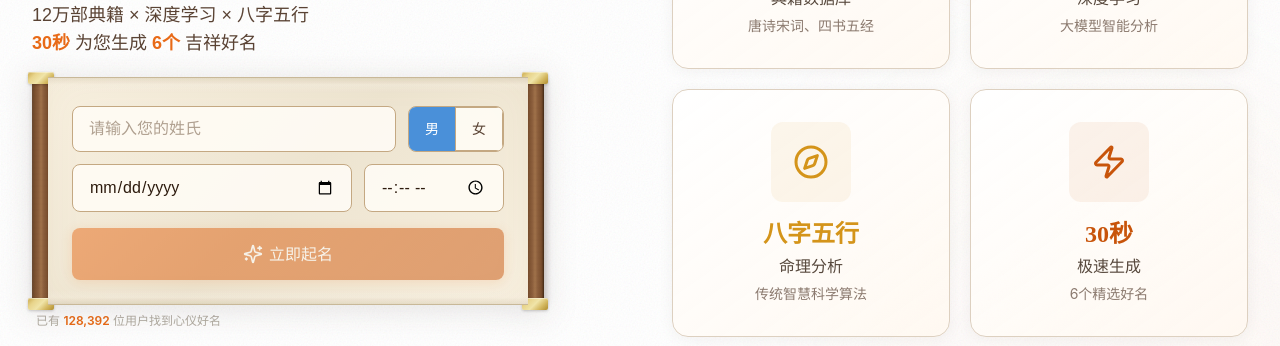
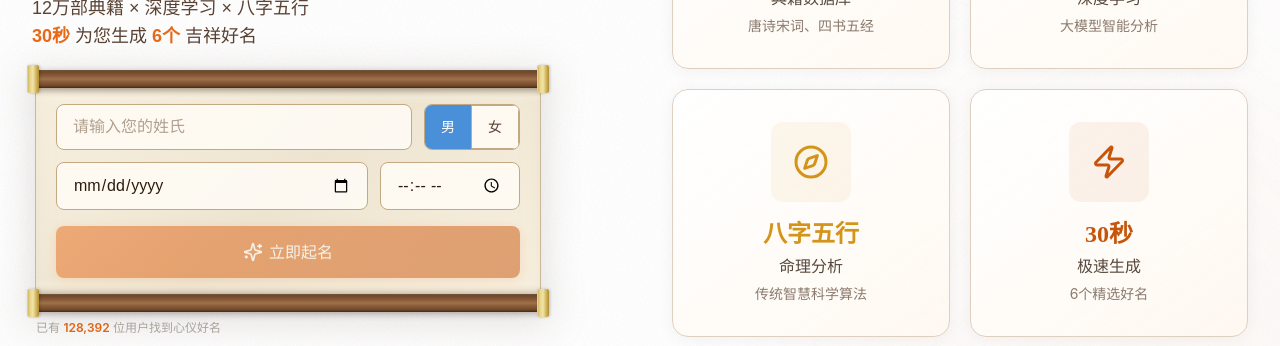
Before and after one commit to longtail2026/seekname, a Next.js app: page / in a window 1280 px wide. Shown: the part 323-669 px from the top of the page. Built offline with nearby package versions, Linux system fonts and the light colour scheme; no server answers.

Commit message:
fix: 卷轴改为上下轴杆+宣纸悬挂结构，宣纸不超过轴杆净高

```diff
--- a/src/app/globals.css
+++ b/src/app/globals.css
@@ -550,64 +550,59 @@ html {
 
 /* ═══════════════════════════════════════════
    古风卷轴画卷 - 起名表单专用
+   布局：轴杆在上，宣纸悬挂在下
    ═══════════════════════════════════════════ */
 
 .scroll-painting {
   position: relative;
   display: flex;
-  align-items: stretch;
-  filter: drop-shadow(0 4px 16px rgba(44, 24, 16, 0.12));
+  flex-direction: column;
+  align-items: center;
+  filter: drop-shadow(0 6px 20px rgba(44, 24, 16, 0.15));
 }
 
-/* 卷轴轴杆 - 左右两侧（必须先定义，让宣纸覆盖在轴杆上） */
+/* ─── 轴杆（水平方向，宽卷轴） ─── */
 .scroll-rod {
-  width: 18px;
-  min-height: 100%;
+  width: 100%;
+  height: 18px;
   flex-shrink: 0;
   position: relative;
-  border-radius: 2px;
-  /* 木纹渐变 */
+  border-radius: 3px;
+  /* 木纹渐变 - 圆柱立体感 */
   background:
     repeating-linear-gradient(180deg,
       transparent 0px,
-      rgba(0,0,0,0.02) 1px,
+      rgba(0,0,0,0.015) 1px,
       transparent 2px,
-      transparent 6px
+      transparent 5px
     ),
-    linear-gradient(90deg,
+    linear-gradient(180deg,
       #5D3A1F 0%,
-      #7A4F2E 15%,
+      #7A4F2E 18%,
       #8B5E3C 35%,
       #A0724A 50%,
       #8B5E3C 65%,
-      #7A4F2E 85%,
+      #7A4F2E 82%,
       #5D3A1F 100%
     );
   box-shadow:
-    2px 0 6px rgba(44, 24, 16, 0.25),
-    inset -1px 0 2px rgba(0,0,0,0.3),
-    inset 1px 0 2px rgba(255,255,255,0.1);
+    0 2px 6px rgba(44, 24, 16, 0.3),
+    inset 0 -1px 2px rgba(0,0,0,0.3),
+    inset 0 1px 2px rgba(255,255,255,0.15);
 }
 
-.scroll-rod-right {
-  box-shadow:
-    -2px 0 6px rgba(44, 24, 16, 0.25),
-    inset 1px 0 2px rgba(0,0,0,0.3),
-    inset -1px 0 2px rgba(255,255,255,0.1);
-}
-
-/* 轴杆顶部装饰头（金属帽） */
+/* 轴杆两端装饰头（金属帽） - 左右两侧 */
 .scroll-rod::before,
 .scroll-rod::after {
   content: '';
   position: absolute;
-  left: 50%;
-  transform: translateX(-50%);
-  width: 26px;
-  height: 12px;
+  top: 50%;
+  transform: translateY(-50%);
+  width: 12px;
+  height: 28px;
   border-radius: 2px;
   background:
-    linear-gradient(135deg,
+    linear-gradient(90deg,
       #C9A84C 0%,
       #E8D48B 25%,
       #F0E4A8 50%,
@@ -615,77 +610,83 @@ html {
       #B08D30 100%
     );
   box-shadow:
-    0 1px 3px rgba(0,0,0,0.2),
-    inset 0 1px 0 rgba(255,255,255,0.4);
+    1px 0 3px rgba(0,0,0,0.2),
+    inset 1px 0 0 rgba(255,255,255,0.4);
 }
 
 .scroll-rod::before {
-  top: -5px;
+  left: -5px;
 }
 
 .scroll-rod::after {
-  bottom: -5px;
+  right: -5px;
 }
 
-/* 卷轴主体（宣纸区域）- 与轴杆无缝连接 */
+/* 上方轴杆 */
+.scroll-rod-top {
+  z-index: 2;
+  border-radius: 3px 3px 1px 1px;
+}
+
+/* 下方轴杆 */
+.scroll-rod-bottom {
+  z-index: 2;
+  border-radius: 1px 1px 3px 3px;
+}
+
+/* ─── 宣纸区域 - 悬挂在轴杆下方 ─── */
 .scroll-body {
-  flex: 1;
-  padding: 28px 24px 24px;
-  margin: 0;
+  width: calc(100% - 6px);
+  padding: 16px 20px;
   background:
     /* 极淡的宣纸纤维纹理 */
     linear-gradient(180deg,
       rgba(255,248,235,0) 0%,
-      rgba(255,248,235,0.4) 3%,
-      rgba(255,248,235,0) 6%,
-      rgba(255,248,235,0) 94%,
-      rgba(255,248,235,0.4) 97%,
+      rgba(255,248,235,0.3) 4%,
+      rgba(255,248,235,0) 8%,
+      rgba(255,248,235,0) 92%,
+      rgba(255,248,235,0.3) 96%,
       rgba(255,248,235,0) 100%
     ),
     linear-gradient(135deg, #F8F0E0 0%, #EDE4D0 50%, #F8F0E0 100%);
-  /* 左右边框模拟宣纸与轴杆的衔接 */
-  border-top: 1px solid #C8B898;
-  border-bottom: 1px solid #C8B898;
-  border-left: none;
-  border-right: none;
+  border-left: 1px solid #C8B898;
+  border-right: 1px solid #C8B898;
   position: relative;
-  /* 让宣纸微微覆盖到轴杆上，形成连续感 */
-  margin-left: -2px;
-  margin-right: -2px;
-  z-index: 1;
   box-shadow:
-    inset 0 0 40px rgba(160, 130, 80, 0.05),
-    inset 0 0 8px rgba(160, 130, 80, 0.03);
+    inset 0 0 30px rgba(160, 130, 80, 0.06),
+    inset 0 0 6px rgba(160, 130, 80, 0.04);
 }
 
-/* 卷轴上下边缘卷曲阴影效果 */
-.scroll-body::before,
+/* 宣纸上方 - 紧贴上轴杆的卷曲阴影 */
+.scroll-body::before {
+  content: '';
+  position: absolute;
+  top: 0;
+  left: 0;
+  right: 0;
+  height: 10px;
+  background: linear-gradient(180deg,
+    rgba(80, 55, 25, 0.12) 0%,
+    rgba(80, 55, 25, 0.03) 60%,
+    transparent 100%
+  );
+  pointer-events: none;
+}
+
+/* 宣纸下方 - 紧贴下轴杆的卷曲阴影 */
 .scroll-body::after {
   content: '';
   position: absolute;
+  bottom: 0;
   left: 0;
   right: 0;
-  height: 14px;
-  pointer-events: none;
-  z-index: 2;
-}
-
-.scroll-body::before {
-  top: 0;
-  background: linear-gradient(180deg,
-    rgba(100, 75, 35, 0.08) 0%,
-    rgba(100, 75, 35, 0.02) 50%,
+  height: 10px;
+  background: linear-gradient(0deg,
+    rgba(80, 55, 25, 0.12) 0%,
+    rgba(80, 55, 25, 0.03) 60%,
     transparent 100%
   );
-}
-
-.scroll-body::after {
-  bottom: 0;
-  background: linear-gradient(0deg,
-    rgba(100, 75, 35, 0.08) 0%,
-    rgba(100, 75, 35, 0.02) 50%,
-    transparent 100%
-  );
+  pointer-events: none;
 }
 
 /* 卷轴内输入框背景 */
--- a/src/app/page.tsx
+++ b/src/app/page.tsx
@@ -184,9 +184,9 @@ export default function Home() {
               <form onSubmit={handleSubmit} className="mb-4 max-w-lg mx-auto lg:mx-0">
                 {/* 卷轴容器 */}
                 <div className="scroll-painting relative max-w-lg">
-                  {/* 左侧轴杆 */}
-                  <div className="scroll-rod" />
-                  {/* 卷轴主体（宣纸）- z-index覆盖在轴杆上实现无缝连接 */}
+                  {/* 上方轴杆（展开的画卷上半部分边缘） */}
+                  <div className="scroll-rod scroll-rod-top" />
+                  {/* 卷轴主体（宣纸）- 悬挂在轴杆下方 */}
                   <div className="scroll-body">
                     {/* 第一行：姓氏 + 性别 */}
                     <div className="flex gap-3 mb-3">
@@ -290,8 +290,8 @@ export default function Home() {
                       )}
                     </button>
                   </div>
-                  {/* 右侧轴杆 */}
-                  <div className="scroll-rod" />
+                  {/* 下方轴杆（展开的画卷下半部分边缘） */}
+                  <div className="scroll-rod scroll-rod-bottom" />
                 </div>
                 <p className="text-xs text-[#B0AAA0] mt-2 ml-1 text-center lg:text-left">
                   已有 <span className="text-[#E86A17] font-semibold">{SITE_CONFIG.stats.totalUsers.toLocaleString()}</span> 位用户找到心仪好名
```
